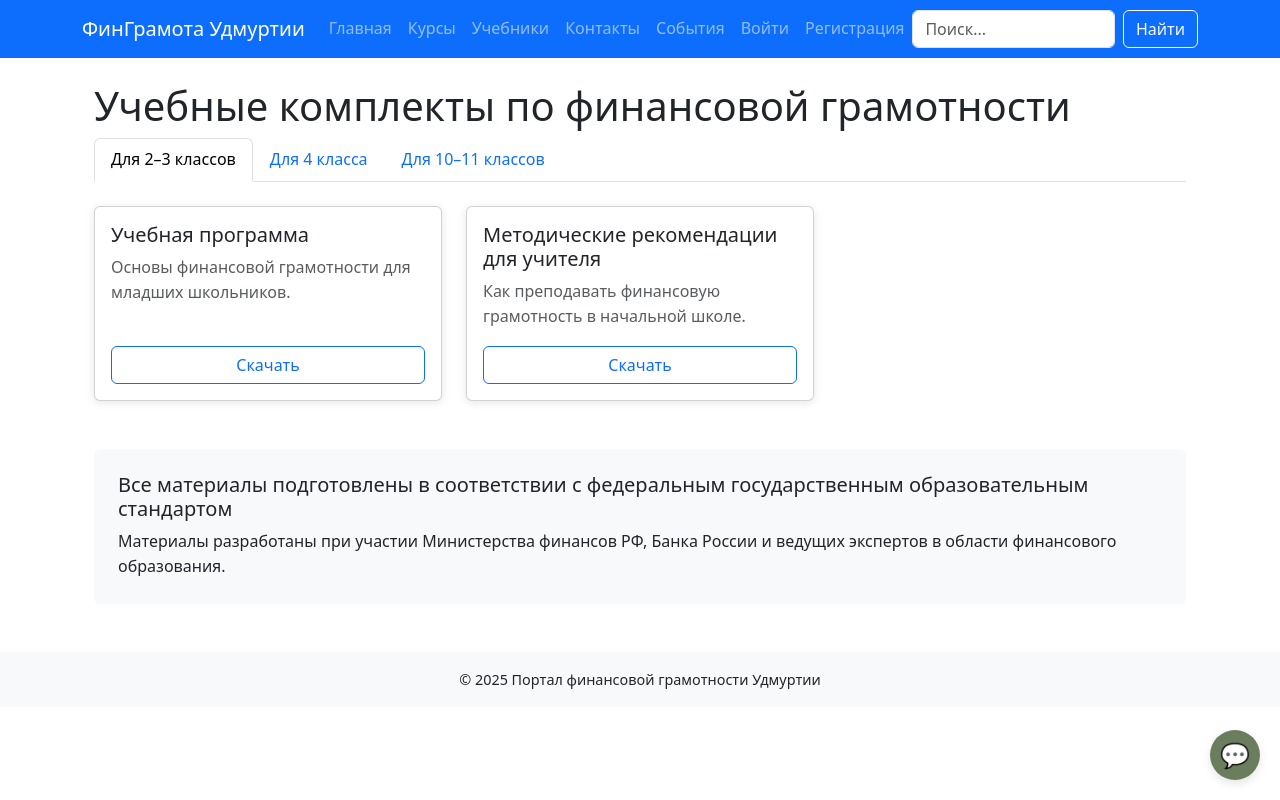
After one commit to Ilushew/cyberforum, a Django app: page /textbooks/ in a window 1280 px wide. The commit adds this page. Run offline with Django 5.2, Linux system fonts and the light colour scheme; some libraries are stand-ins or nearby versions.

Commit message:
textbooks and общие сведения

```diff
--- a/cyberforum/core/urls.py
+++ b/cyberforum/core/urls.py
@@ -5,6 +5,7 @@ app_name = 'core'
 urlpatterns = [
     path('', views.home_view, name='home'),
     path('contacts/', views.contacts_view, name='contacts'),
+    path('textbooks/', views.textbooks_view, name='textbooks'),  # ← добавлено
     path('events/', views.events_view, name='events'),
     path('chat-ask/', views.chat_ask, name='chat_ask'),
     path('register/', views.register_view, name='register'),
--- a/cyberforum/core/views.py
+++ b/cyberforum/core/views.py
@@ -33,6 +33,10 @@ def home_view(request):
 def contacts_view(request):
     contacts = Contact.objects.exclude(latitude__isnull=True).exclude(longitude__isnull=True)
     return render(request, 'core/contacts.html', {'contacts': contacts})
+
+
+def textbooks_view(request):
+    return render(request, 'core/textbooks.html')
 
 
 def events_view(request):
--- a/cyberforum/templates/base.html
+++ b/cyberforum/templates/base.html
@@ -23,6 +23,7 @@
           <ul class="navbar-nav me-auto mb-2 mb-lg-0">
             <li class="nav-item"><a class="nav-link" href="{% url 'core:home' %}">Главная</a></li>
             <li class="nav-item"><a class="nav-link" href="{% url 'courses:list' %}">Курсы</a></li>
+            <li class="nav-item"><a class="nav-link" href="{% url 'core:textbooks' %}">Учебники</a></li>
             <li class="nav-item"><a class="nav-link" href="{% url 'core:contacts' %}">Контакты</a></li>
             <li class="nav-item"><a class="nav-link" href="{% url 'core:events' %}">События</a></li>
 
--- /dev/null
+++ b/cyberforum/templates/core/textbooks.html
@@ -0,0 +1,107 @@
+{% extends 'base.html' %}
+{% block content %}
+
+<div class="container mt-4">
+  <h1>Учебные комплекты по финансовой грамотности</h1>
+
+  <!-- Табы по классам -->
+  <ul class="nav nav-tabs mb-4" id="classTabs" role="tablist">
+    <li class="nav-item" role="presentation">
+      <button class="nav-link active" id="tab-2-3-tab" data-bs-toggle="tab" data-bs-target="#tab-2-3" type="button" role="tab" aria-controls="tab-2-3" aria-selected="true">Для 2–3 классов</button>
+    </li>
+    <li class="nav-item" role="presentation">
+      <button class="nav-link" id="tab-4-tab" data-bs-toggle="tab" data-bs-target="#tab-4" type="button" role="tab" aria-controls="tab-4" aria-selected="false">Для 4 класса</button>
+    </li>
+    <li class="nav-item" role="presentation">
+      <button class="nav-link" id="tab-10-11-tab" data-bs-toggle="tab" data-bs-target="#tab-10-11" type="button" role="tab" aria-controls="tab-10-11" aria-selected="false">Для 10–11 классов</button>
+    </li>
+  </ul>
+
+  <!-- Контент табов -->
+  <div class="tab-content" id="classTabContent">
+
+    <!-- Для 2–3 классов -->
+    <div class="tab-pane fade show active" id="tab-2-3" role="tabpanel" aria-labelledby="tab-2-3-tab">
+      <div class="row g-4">
+        <div class="col-md-6 col-lg-4">
+          <div class="card h-100">
+            <div class="card-body d-flex flex-column">
+              <h5 class="card-title">Учебная программа</h5>
+              <p class="text-muted">Основы финансовой грамотности для младших школьников.</p>
+              <a href="#" class="btn btn-outline-primary mt-auto">Скачать</a>
+            </div>
+          </div>
+        </div>
+        <div class="col-md-6 col-lg-4">
+          <div class="card h-100">
+            <div class="card-body d-flex flex-column">
+              <h5 class="card-title">Методические рекомендации для учителя</h5>
+              <p class="text-muted">Как преподавать финансовую грамотность в начальной школе.</p>
+              <a href="#" class="btn btn-outline-primary mt-auto">Скачать</a>
+            </div>
+          </div>
+        </div>
+      </div>
+    </div>
+
+    <!-- Для 4 класса -->
+    <div class="tab-pane fade" id="tab-4" role="tabpanel" aria-labelledby="tab-4-tab">
+      <div class="row g-4">
+        <div class="col-md-6 col-lg-4">
+          <div class="card h-100">
+            <div class="card-body d-flex flex-column">
+              <h5 class="card-title">Материалы для учащихся. Часть 1</h5>
+              <p class="text-muted">Работа с деньгами, бюджет семьи, сбережения.</p>
+              <a href="#" class="btn btn-outline-primary mt-auto">Скачать</a>
+            </div>
+          </div>
+        </div>
+        <div class="col-md-6 col-lg-4">
+          <div class="card h-100">
+            <div class="card-body d-flex flex-column">
+              <h5 class="card-title">Рабочая тетрадь</h5>
+              <p class="text-muted">Упражнения и задания для закрепления знаний.</p>
+              <a href="#" class="btn btn-outline-primary mt-auto">Скачать</a>
+            </div>
+          </div>
+        </div>
+      </div>
+    </div>
+
+    <!-- Для 10–11 классов -->
+    <div class="tab-pane fade" id="tab-10-11" role="tabpanel" aria-labelledby="tab-10-11-tab">
+      <div class="row g-4">
+        <div class="col-md-6 col-lg-4">
+          <div class="card h-100">
+            <div class="card-body d-flex flex-column">
+              <h5 class="card-title">Материалы для учащихся. Часть 2</h5>
+              <p class="text-muted">Кредиты, инвестиции, налоги, финансовые риски.</p>
+              <a href="#" class="btn btn-outline-primary mt-auto">Скачать</a>
+            </div>
+          </div>
+        </div>
+        <div class="col-md-6 col-lg-4">
+          <div class="card h-100">
+            <div class="card-body d-flex flex-column">
+              <h5 class="card-title">Материалы для родителей</h5>
+              <p class="text-muted">Как помочь подростку разобраться в финансах.</p>
+              <a href="#" class="btn btn-outline-primary mt-auto">Скачать</a>
+            </div>
+          </div>
+        </div>
+      </div>
+    </div>
+
+  </div>
+
+  <!-- Информационный блок -->
+  <div class="mt-5 p-4 bg-light rounded">
+    <h5>Все материалы подготовлены в соответствии с федеральным государственным образовательным стандартом</h5>
+    <p class="mb-0">
+      Материалы разработаны при участии Министерства финансов РФ, Банка России и ведущих экспертов в области финансового образования.
+    </p>
+  </div>
+
+</div>
+
+{% endblock %}
```
Also changed, not shown: cyberforum/templates/core/home.html (+44 -0 lines), cyberforum/db.sqlite3.
